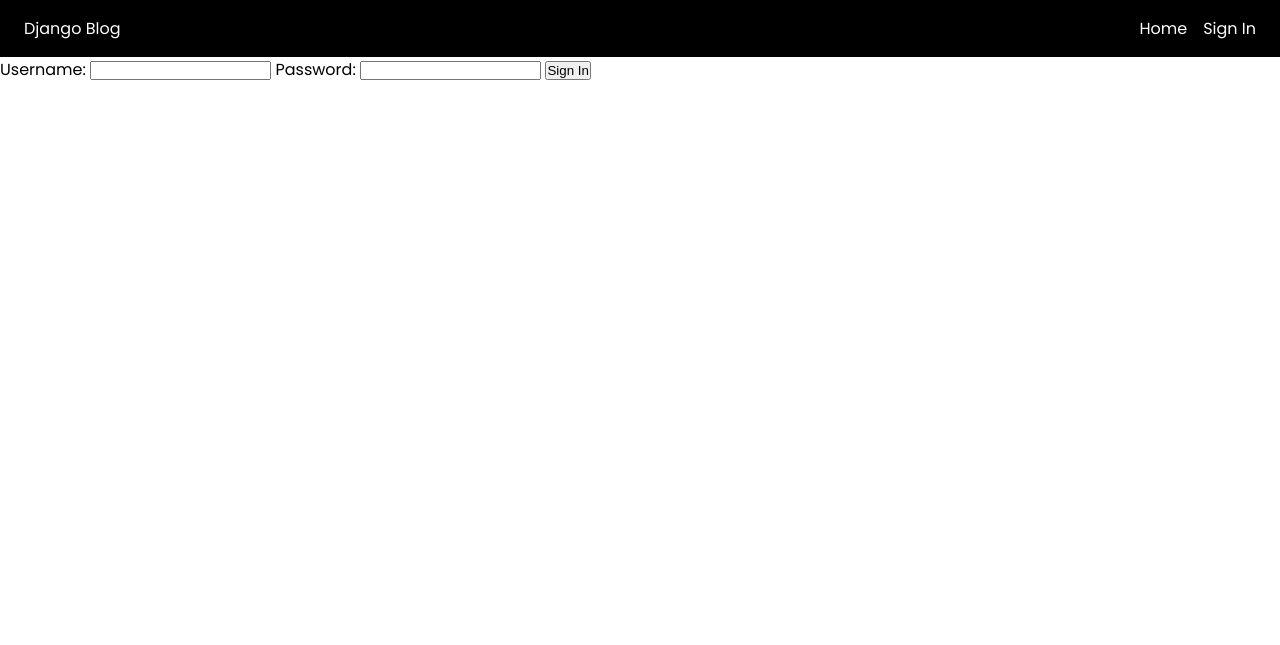
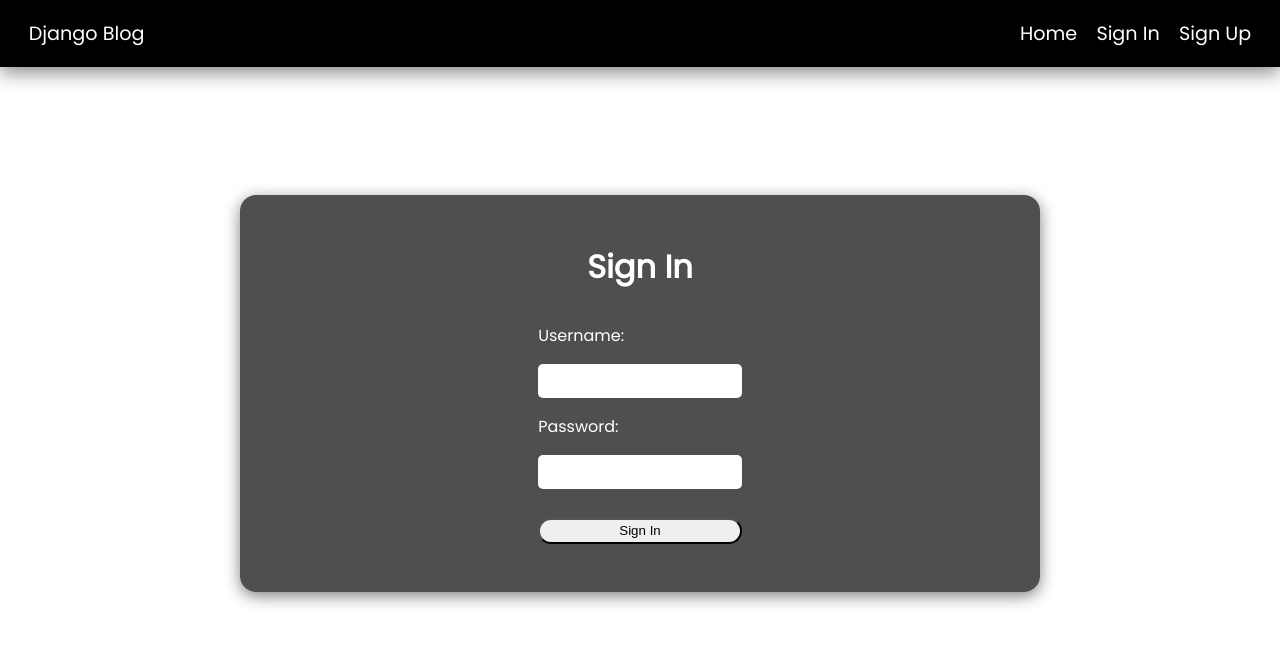
Before and after one commit to EclecticOwl/django-blog, a Django app: page /sign-in/ in a window 1280 px wide. Shown: the top 645 px of the page. Run offline with Django 4.2, Linux system fonts and the light colour scheme.

Commit message:
Added some additional styling to the login and sign up pages.

```diff
--- a/core/templates/sign-in.html
+++ b/core/templates/sign-in.html
@@ -3,6 +3,8 @@
 
 {% block content %}
 
+<div class="form-container">
+    <h1>Sign In</h1>
     <form action="" method="post">
         {% csrf_token %}
         <label for="username">Username:</label>
@@ -15,5 +17,6 @@
         <button type="submit">Sign In</button>
     </form>
 
+</div>
 
 {% endblock content %}
--- a/core/views.py
+++ b/core/views.py
@@ -26,7 +26,7 @@ def register(request):
     else:
         form = UserCreationForm()
 
-    context = {}
+    context = {'form': form}
     return render(request, 'register.html', context)
 
 def signin(request):
--- a/static/css/main.css
+++ b/static/css/main.css
@@ -5,6 +5,10 @@
 }
 body {
     font-family: 'Poppins', sans-serif;
+}
+.container {
+    display: flex;
+    justify-content: center;
 }
 
 
@@ -16,6 +20,8 @@ nav {
     justify-content: space-between;
     align-items: center;
     padding: 1em 1.5em;
+    font-size: 1.2em;
+    box-shadow: 0 .25em 1em grey;
 }
 .nav-links {
     display: flex;
@@ -26,6 +32,8 @@ nav {
     color: white;
     text-decoration: none;
 }
+
+/* Message Styling */
 .messages {
     display: flex;
     list-style-type: none;
@@ -53,3 +61,39 @@ nav {
     gap: 2em;
     border-radius: 1.2em;
 }
+
+/* Form Styling */
+
+.form-container {
+    margin-top: 8em;
+    background-color: rgba(0, 0, 0, 0.692);
+    padding: 3em 4em;
+    border-radius: 1em;
+    width: 50em;
+    display: flex;
+    gap: 2em;
+    flex-direction: column;
+    justify-content: center;
+    align-items: center;
+    color: white;
+    box-shadow: 0 .25em 1em grey;
+}
+
+.form-container form {
+    display: flex;
+    flex-direction: column;
+    gap: 1em;
+}
+.form-container input {
+    border: none;
+    border-radius: 5px;
+    padding: .7em 1em;
+}
+.form-container button {
+    margin-top: 1em;
+    border-radius: 1em;
+    padding: .25em;
+}
+.form-container ul {
+    list-style-type: none;
+}
--- a/templates/base.html
+++ b/templates/base.html
@@ -25,8 +25,12 @@
     </ul>
     {% endif %}
 
-    {% block content %}
-    {% endblock content %}
+    <div class="container">
+
+        {% block content %}
+        {% endblock content %}
+
+    </div>
 
     <script src="{% static 'js/main.js' %}"></script>
 </body>
--- a/templates/partials/navbar.html
+++ b/templates/partials/navbar.html
@@ -11,6 +11,7 @@
             <li><a href="{% url 'logout' %}">Sign Out</a></li>
             {% else %}
             <li><a href="{% url 'login' %}">Sign In</a></li>
+            <li><a href="{% url 'register' %}">Sign Up</a></li>
             {% endif %}
         </ul>
     </div>
```
Also changed, not shown: core/templates/register.html (+10 -5 lines). Lines whose indentation alone changed are shown as unchanged.
